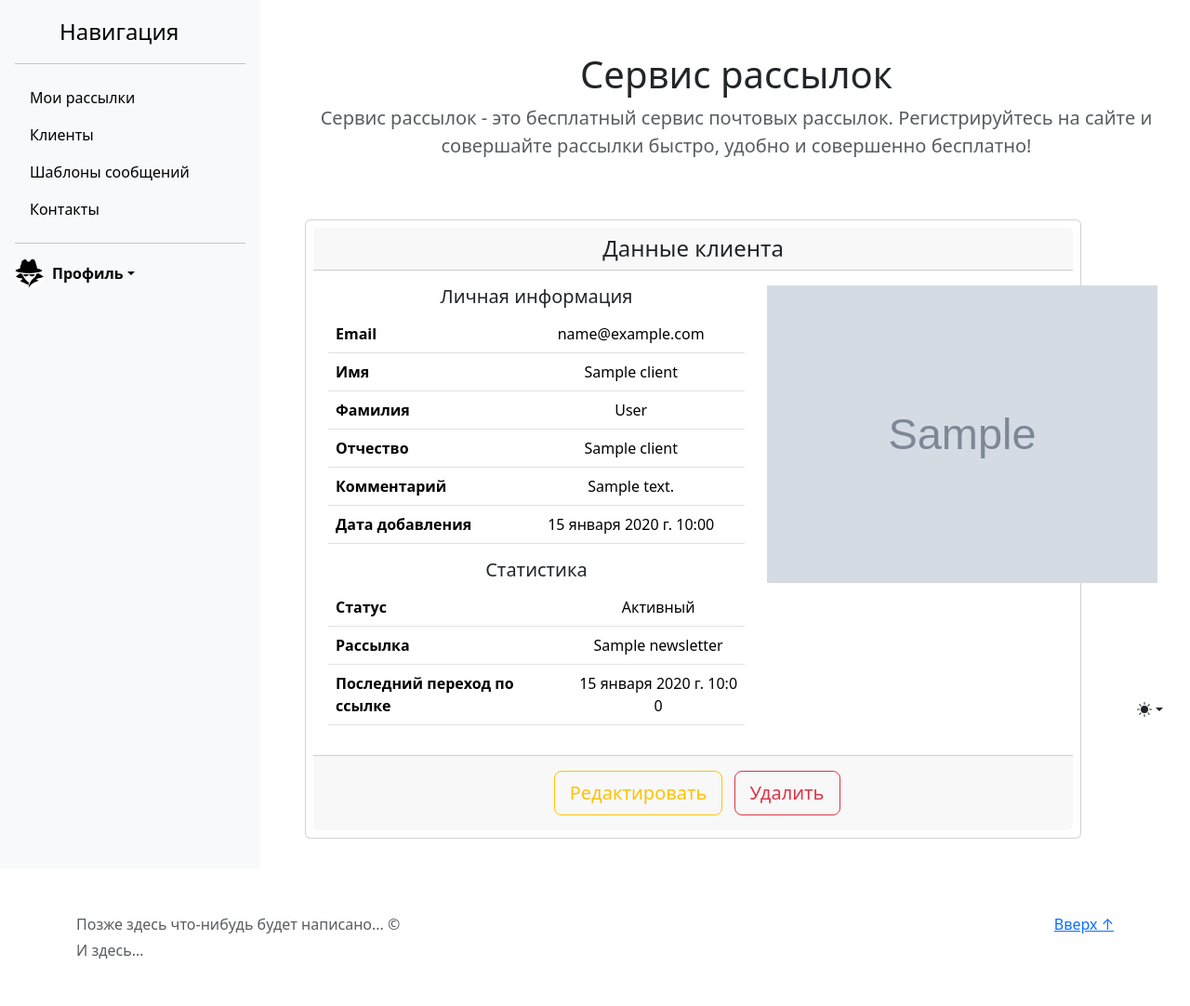
After one commit to Alex26112022/coursework_6, a Django app: page /clients/1/ in a window 1280 px wide. The commit adds this page. Shown: the whole page at 93% size. Run offline with Django 5.2, Linux system fonts and the light colour scheme; tables that the repository leaves empty hold one stand-in row (values such as "Sample post"); grey boxes marked "Sample" are stand-in pictures; parts of the project's set-up code (start-up, migrations or seed data) failed here and were passed over; some libraries are stand-ins or nearby versions.

Commit message:
CRUD client

```diff
--- /dev/null
+++ b/mail_app/templates/mail_app/client_detail.html
@@ -0,0 +1,102 @@
+{% extends 'mail_app/base.html' %}
+
+{% block content %}
+<div class="container">
+    <div class="row text-center">
+        <div class="col-12">
+            <div class="card mb-4 box-shadow p-2" style="min-height: 90%; width: 90%;">
+                <div class="card-header">
+                    <h4 class="my-0 font-weight-normal">
+                        Данные клиента</h4>
+                </div>
+                <div class="card-body">
+                    <div class="col">
+                        <div class="row">
+                            <div class="col-7">
+
+                                <h5>Личная информация</h5>
+                                <table class="table">
+                                  <thead>
+                                    <tr>
+                                      <th class="text-lg-start">Email</th>
+                                      <td style="word-break: break-all;">{{ client.email }}</td>
+                                    </tr>
+                                  </thead>
+                                  <tbody>
+                                    <tr>
+                                      <th class="text-lg-start">Имя</th>
+                                      <td style="word-break: break-all;">{{ client.name }}</td>
+                                    </tr>
+                                    <tr>
+                                      <th class="text-lg-start">Фамилия</th>
+                                      <td style="word-break: break-all;">{{ client.surname }}</td>
+                                    </tr>
+                                    <tr>
+                                      <th class="text-lg-start">Отчество</th>
+                                      <td style="word-break: break-all;">{{ client.father_name }}</td>
+                                    </tr>
+                                    <tr>
+                                      <th class="text-lg-start">Комментарий</th>
+                                      <td style="word-break: break-all;">{{ client.comment }}</td>
+                                    </tr>
+                                    <tr>
+                                      <th class="text-lg-start">Дата добавления</th>
+                                      <td style="word-break: break-all;">{{ client.created_at }}</td>
+                                    </tr>
+                                  </tbody>
+                                </table>
+
+                                <h5>Статистика</h5>
+                                <table class="table">
+                                  <thead>
+                                    <tr>
+                                      <th class="text-lg-start">Статус</th>
+                                      <td style="word-break: break-all;">{{ client.status }}</td>
+                                    </tr>
+                                  </thead>
+                                  <tbody>
+                                    <tr>
+                                      <th class="text-lg-start">Рассылка</th>
+                                      <td style="word-break: break-all;">{{ client.newsletter }}</td>
+                                    </tr>
+                                    <tr>
+                                      <th class="text-lg-start">Последний переход по ссылке</th>
+                                      <td style="word-break: break-all;">{{ client.last_link_click }}</td>
+                                    </tr>
+                                  </tbody>
+                                </table>
+
+                            </div>
+                            <div class="col-5">
+                                {% if client.photo %}
+                                    <img src="{{ client.photo.url }}" class=""
+                                         style="max-height: 320px; min-height: 320px; max-width: 420px; min-width: 420px;">
+                                {% else %}
+                                    <img src="/media/ava.jpeg" class=""
+                                         style="max-height: 320px; min-height: 320px; max-width: 420px; min-width: 420px;">
+                                {% endif %}
+                            </div>
+                        </div>
+                    </div>
+
+
+                </div>
+
+                <div class="card-footer">
+                    <a href="{% url 'mail_app:client_edit' client.pk %}"
+                           class="btn btn-lg btn-block btn-outline-warning m-2"
+                           role="button">
+                          Редактировать
+                    </a>
+                    <a href="{% url 'mail_app:client_delete' client.pk %}"
+                           class="btn btn-lg btn-block btn-outline-danger"
+                           role="button">
+                          Удалить
+                    </a>
+                </div>
+
+            </div>
+        </div>
+    </div>
+</div>
+{% endblock %}
--- a/mail_app/templates/mail_app/message_detail.html
+++ b/mail_app/templates/mail_app/message_detail.html
@@ -15,7 +15,7 @@
                         <img src="{{ message.image.url }}" class="m-4"
                              style="max-height: 400px; min-height: 400px;">
                     {% else %}
-                        <img src="/media/ava.jpeg"
+                        <img src="/media/ava.jpeg" class="m-4"
                              style="max-height: 400px; min-height: 400px;">
                     {% endif %}
                     <br>
--- a/mail_app/urls.py
+++ b/mail_app/urls.py
@@ -1,7 +1,9 @@
 from django.urls import path
 
 from mail_app.views import MessageListView, ClientListView, NewsletterListView, \
-    MessageDetailView, MessageCreateView, MessageUpdateView, ClientDeleteView
+    MessageDetailView, MessageCreateView, MessageUpdateView, \
+    MessageDeleteView, ClientDetailView, ClientCreateView, ClientUpdateView, \
+    ClientDeleteView
 from .apps import MailAppConfig
 
 app_name = MailAppConfig.name
@@ -9,9 +11,19 @@ app_name = MailAppConfig.name
 urlpatterns = [
     path('', NewsletterListView.as_view(), name='newsletter_list'),
     path('messages/', MessageListView.as_view(), name='messages_list'),
-    path('messages/<int:pk>/', MessageDetailView.as_view(), name='message_detail'),
+    path('messages/<int:pk>/', MessageDetailView.as_view(),
+         name='message_detail'),
     path('messages/add/', MessageCreateView.as_view(), name='message_add'),
-    path('messages/<int:pk>/edit/', MessageUpdateView.as_view(), name='message_edit'),
-    path('messages/<int:pk>/delete/', ClientDeleteView.as_view(), name='message_delete'),
+    path('messages/<int:pk>/edit/', MessageUpdateView.as_view(),
+         name='message_edit'),
+    path('messages/<int:pk>/delete/', MessageDeleteView.as_view(),
+         name='message_delete'),
     path('clients/', ClientListView.as_view(), name='clients_list'),
+    path('clients/<int:pk>/', ClientDetailView.as_view(),
+         name='client_detail'),
+    path('clients/add/', ClientCreateView.as_view(), name='client_add'),
+    path('clients/<int:pk>/edit/', ClientUpdateView.as_view(),
+         name='client_edit'),
+    path('clients/<int:pk>/delete/', ClientDeleteView.as_view(),
+         name='client_delete'),
 ]
--- a/mail_app/views.py
+++ b/mail_app/views.py
@@ -32,7 +32,7 @@ class MessageUpdateView(UpdateView):
     success_url = reverse_lazy('mail_app:messages_list')
 
 
-class ClientDeleteView(DeleteView):
+class MessageDeleteView(DeleteView):
     model = Message
     success_url = reverse_lazy('mail_app:messages_list')
 
@@ -40,3 +40,26 @@ class ClientDeleteView(DeleteView):
 class ClientListView(ListView):
     model = Client
     paginate_by = 20
+
+
+class ClientDetailView(DetailView):
+    model = Client
+
+
+class ClientCreateView(CreateView):
+    model = Client
+    fields = ['photo', 'email', 'name', 'surname', 'father_name', 'comment',
+              'status']
+    success_url = reverse_lazy('mail_app:clients_list')
+
+
+class ClientUpdateView(UpdateView):
+    model = Client
+    fields = ['photo', 'email', 'name', 'surname', 'father_name', 'comment',
+              'status']
+    success_url = reverse_lazy('mail_app:clients_list')
+
+
+class ClientDeleteView(DeleteView):
+    model = Client
+    success_url = reverse_lazy('mail_app:clients_list')
```
Also changed, not shown: mail_app/templates/mail_app/client_confirm_delete.html (added, +29 -0 lines), mail_app/templates/mail_app/client_form.html (added, +27 -0 lines), mail_app/templates/mail_app/client_list.html (+15 -12 lines).
